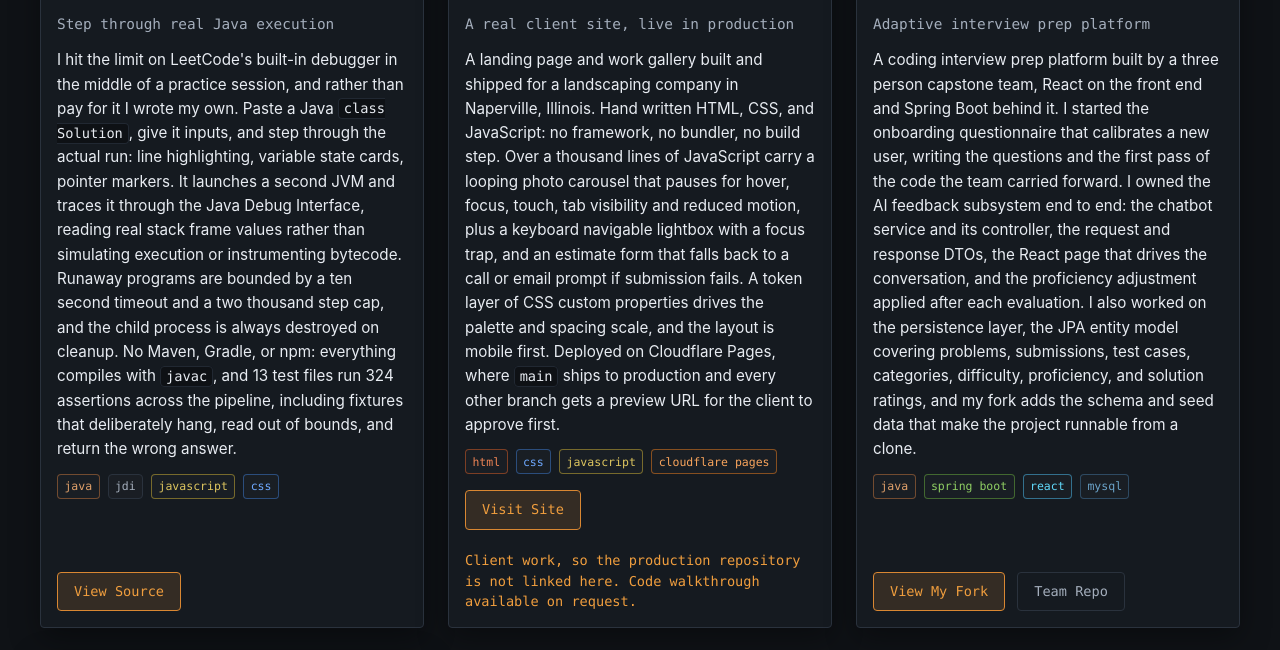
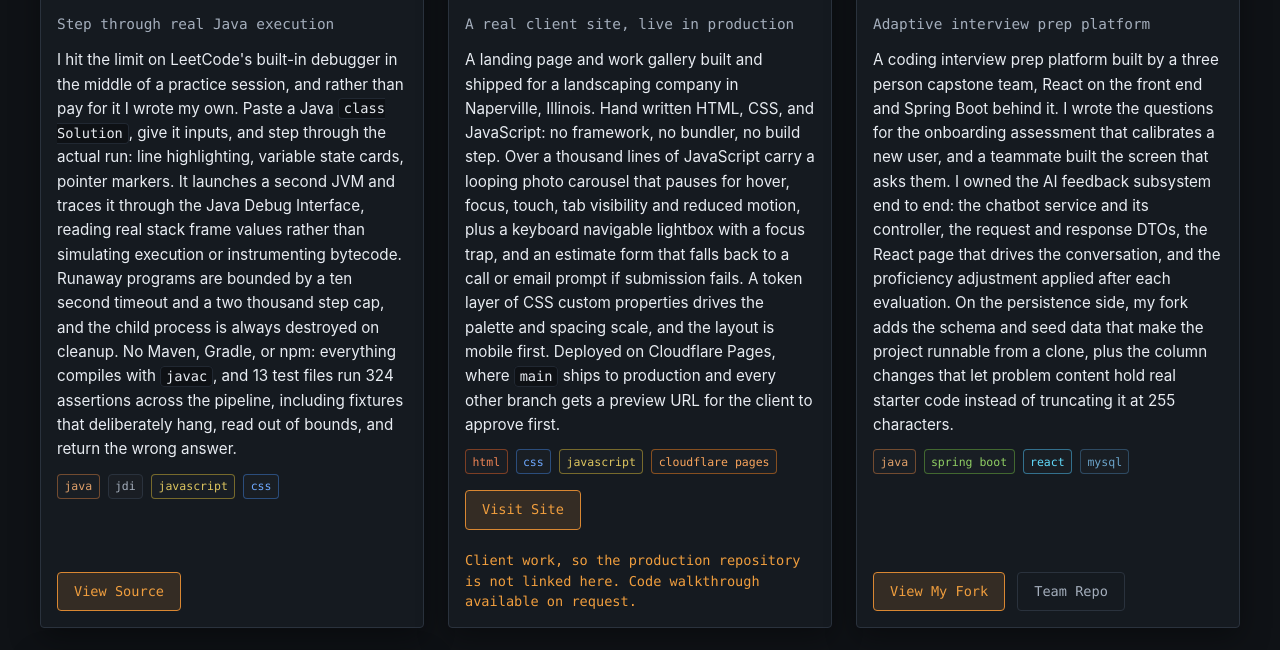
Before and after one commit to cl0ax/cl0ax.github.io, a plain HTML site: page index.html in a window 1280 px wide. Shown: the part 883-1533 px from the top of the page. Drawn offline with Linux system fonts and the light colour scheme.

Commit message:
Say what I actually did on SmartPrep
Git shows Ibrahim introduced Questionnaire.js and Questions.js, and jojo
introduced the eight entity classes. I wrote the assessment questions;
he built the screen. That is the accurate split and it is worth stating
plainly, because this is the one team repo on the page and the commit
log is the first place an interviewer looks.

The persistence claim narrows to what is mine in the history: the fork's
schema and seed, and the TEXT column changes. The chatbot subsystem
claim is unchanged, because it holds up.

```diff
--- a/index.html
+++ b/index.html
@@ -165,17 +165,16 @@
             <p class="card__lede">Adaptive interview prep platform</p>
             <p class="card__desc">
               A coding interview prep platform built by a three person capstone
-              team, React on the front end and Spring Boot behind it. I started
-              the onboarding questionnaire that calibrates a new user, writing
-              the questions and the first pass of the code the team carried
-              forward. I owned the AI feedback subsystem end to end: the chatbot
-              service and its controller, the request and response DTOs, the
-              React page that drives the conversation, and the proficiency
-              adjustment applied after each evaluation. I also worked on the
-              persistence layer, the JPA entity model covering problems,
-              submissions, test cases, categories, difficulty, proficiency, and
-              solution ratings, and my fork adds the schema and seed data that
-              make the project runnable from a clone.
+              team, React on the front end and Spring Boot behind it. I wrote the
+              questions for the onboarding assessment that calibrates a new user,
+              and a teammate built the screen that asks them. I owned the AI
+              feedback subsystem end to end: the chatbot service and its
+              controller, the request and response DTOs, the React page that
+              drives the conversation, and the proficiency adjustment applied
+              after each evaluation. On the persistence side, my fork adds the
+              schema and seed data that make the project runnable from a clone,
+              plus the column changes that let problem content hold real starter
+              code instead of truncating it at 255 characters.
             </p>
             <ul class="tech" aria-label="Technologies">
               <li data-tech="java">java</li>
```
